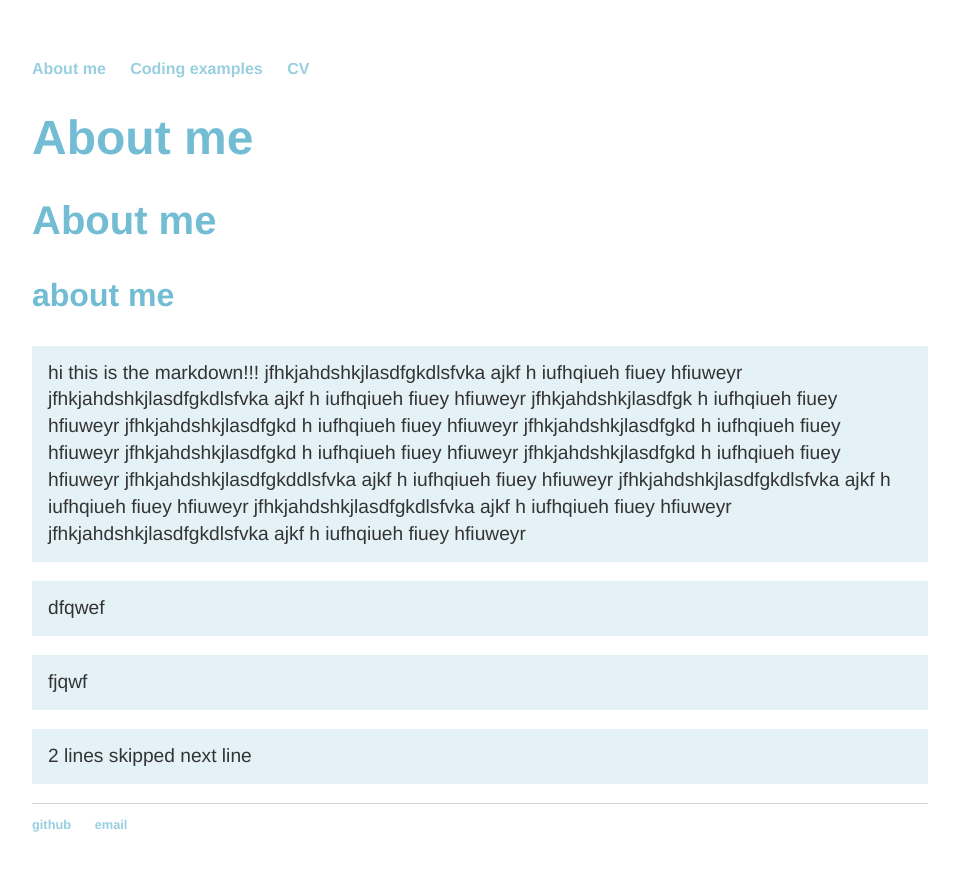
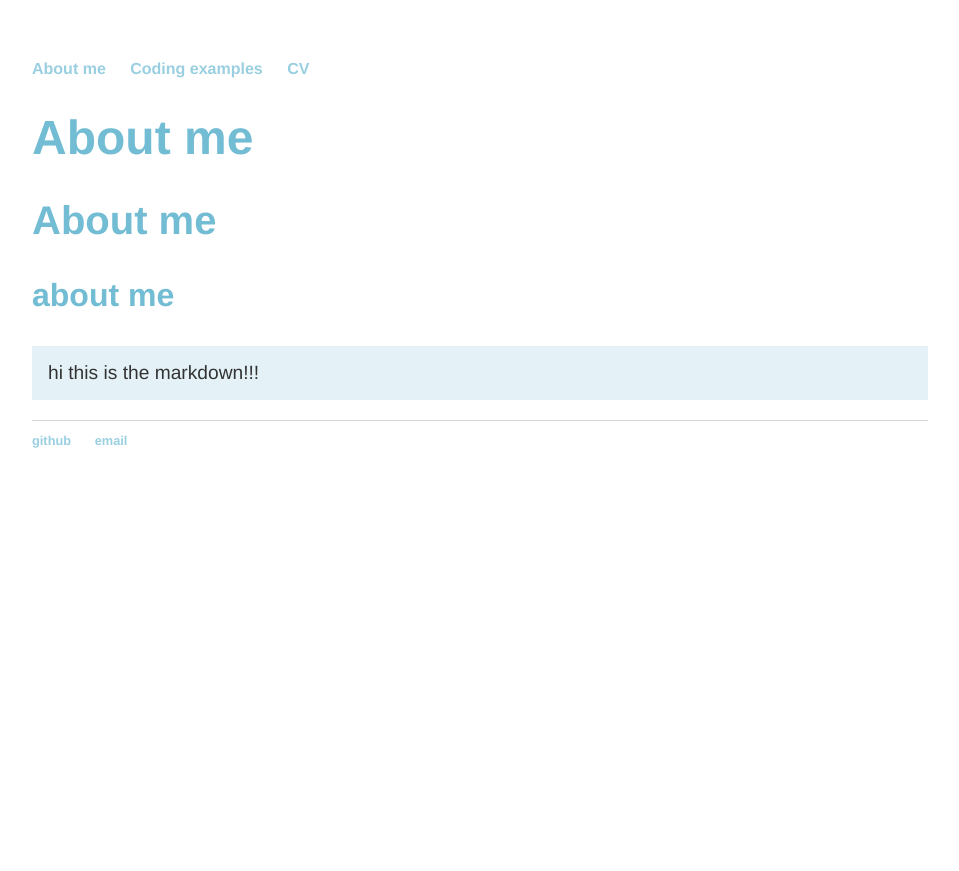
Before and after one commit to lena-kilian/lena-kilian.github.io, a Jekyll site: the page built from index.md, in a window 1280 px wide. Shown: the top 871 px of the page, without its empty margins (160-1119 px from the left). Built offline with Jekyll 4.4.1, drawn with Linux system fonts in a browser that asks for light colours; our own code applies the rules of GitHub Pages for plain Markdown files.

Commit message:
Update index.md

```diff
--- a/index.md
+++ b/index.md
@@ -3,12 +3,3 @@
 ### about me
 
 hi this is the markdown!!!
-jfhkjahdshkjlasdfgkdlsfvka ajkf h iufhqiueh  fiuey hfiuweyr jfhkjahdshkjlasdfgkdlsfvka ajkf h iufhqiueh  fiuey hfiuweyr jfhkjahdshkjlasdfgk h iufhqiueh  fiuey hfiuweyr jfhkjahdshkjlasdfgkd h iufhqiueh  fiuey hfiuweyr jfhkjahdshkjlasdfgkd h iufhqiueh  fiuey hfiuweyr jfhkjahdshkjlasdfgkd h iufhqiueh  fiuey hfiuweyr jfhkjahdshkjlasdfgkd h iufhqiueh  fiuey hfiuweyr jfhkjahdshkjlasdfgkddlsfvka ajkf h iufhqiueh  fiuey hfiuweyr jfhkjahdshkjlasdfgkdlsfvka ajkf h iufhqiueh  fiuey hfiuweyr jfhkjahdshkjlasdfgkdlsfvka ajkf h iufhqiueh  fiuey hfiuweyr jfhkjahdshkjlasdfgkdlsfvka ajkf h iufhqiueh  fiuey hfiuweyr
-
-dfqwef
-
-fjqwf
-
-
-2 lines skipped
-next line
```
